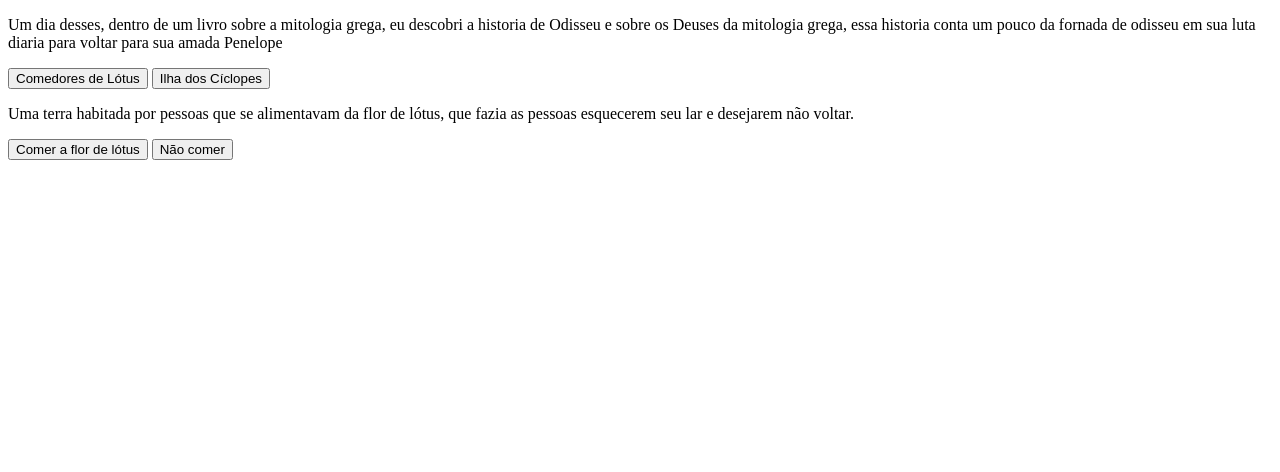
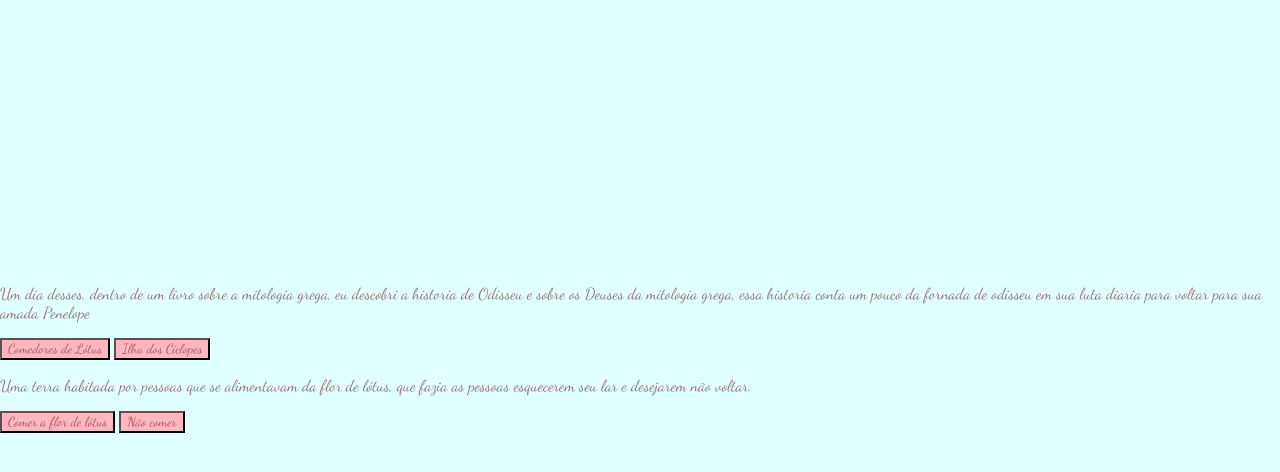
Before and after one commit to Yasmimsantos2805/yaximm, a plain HTML site: page index.html in a window 1280 px wide. Drawn offline with Linux system fonts and the light colour scheme.

Commit message:
Add files via upload

```diff
--- a/index.html
+++ b/index.html
@@ -3,7 +3,7 @@
 <head>
     <meta charset="UTF-8">
     <meta name="viewport" content="width=device-width, initial-scale=1.0">
-    <link rel="stylesheet" href="style.css">
+    <link rel="stylesheet" href="styles.css">
     <link rel="preconnect" href="https://fonts.googleapis.com">
 <link rel="preconnect" href="https://fonts.gstatic.com" crossorigin>
 <link href="https://fonts.googleapis.com/css2?family=Dancing+Script:wght@400..700&display=swap" rel="stylesheet">
--- a/styles.css
+++ b/styles.css
@@ -1,9 +1,16 @@
 body {
-    background-color: lightgreen;
-    color: whitesmoke;
+    background-color:#e0ffff;
+    color: rgba(116, 43, 43, 0.651);
     font-family: "Dancing Script", cursive;
     display: flex;
     justify-content: center;
     align-items: center;
     height: 700px;
+    margin: 0;
 }
+
+button{
+    background-color: lightpink;
+    color: rgba(116, 43, 43, 0.651);
+    font-family: "Dancing Script", cursive;
+}
```
